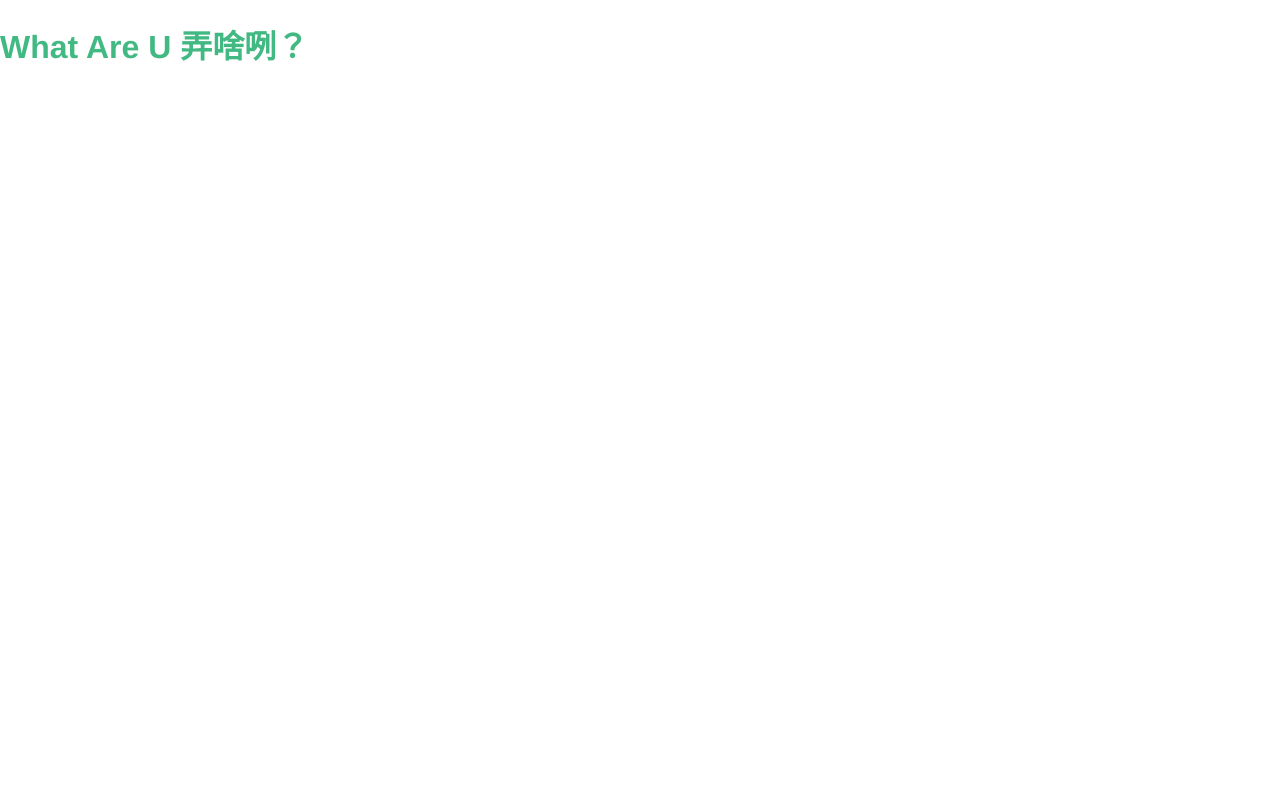
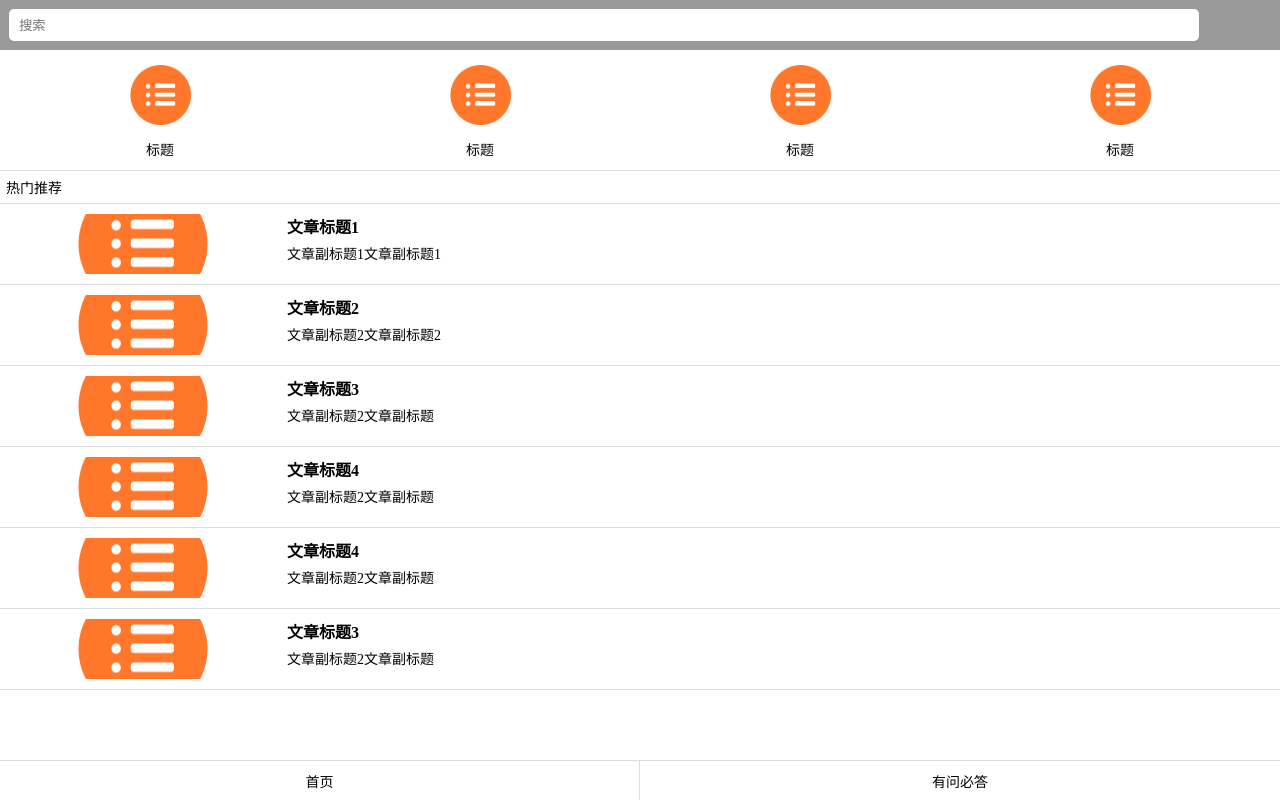
Before and after one commit to SBDavid/german-direct-mail, a Vue app: page / in a window 1280 px wide. Built offline with nearby package versions, Linux system fonts and the light colour scheme.

Commit message:
文章列表

```diff
--- a/index.html
+++ b/index.html
@@ -7,6 +7,5 @@
   </head>
   <body style="margin: 0">
     <div id="app"></div>
-    <!-- built files will be auto injected -->
   </body>
 </html>
--- a/src/assets/style/base.scss
+++ b/src/assets/style/base.scss
@@ -1,6 +1,8 @@
+@import './font';
 button, div {
   margin: 0;
   padding: 0;
   border: 0;
   font-family: "Microsoft YaHei";
+  font-size: $font-size-m;
 }
--- a/src/assets/style/color.scss
+++ b/src/assets/style/color.scss
@@ -1 +1,4 @@
 $common-gray: #999;
+
+// 灰色线条
+$line-gray: #ddd;
--- /dev/null
+++ b/src/assets/style/font.scss
@@ -0,0 +1,7 @@
+$font-size-s: 12px;
+
+$font-size-m: 14px;
+
+$font-size-l: 16px;
+
+$font-size-xl: 18px;
--- a/src/components/Hello.vue
+++ b/src/components/Hello.vue
@@ -1,12 +1,14 @@
 <template>
-  <div class="root-container">
-    <router-view keep-alive></router-view>
+  <div class="container">
+    <!--搜索栏-->
+    <searchInput class="search-input"></searchInput>
+    <router-view class="root-container" keep-alive></router-view>
     <bMenu class="menu" v-show=showMenu></bMenu>
   </div>
 </template>
 
 <script>
-
+import searchInput from './index/SearchInput';
 import bMenu from './menu/BottomMenu';
 
 export default {
@@ -21,6 +23,7 @@ export default {
   },
   components: {
     bMenu,
+    searchInput,
   },
 };
 </script>
@@ -28,8 +31,19 @@ export default {
 <!-- Add "scoped" attribute to limit CSS to this component only -->
 <style style rel="stylesheet/scss" lang="scss" scoped>
 
+  .container {
+    width: 100%;
+  }
+
   .root-container {
-    width: 100%;
+    margin-top: 50px;
+  }
+
+  .search-input {
+    position: fixed !important;
+    top: 0;
+    left: 0;
+    height: 50px !important;
   }
 
   .menu {
--- /dev/null
+++ b/src/components/index/ArticleListItem.vue
@@ -0,0 +1,65 @@
+<template xmlns:v-bind="http://www.w3.org/1999/xhtml" xmlns:v-on="http://www.w3.org/1999/xhtml">
+  <div class="container" v-on:click="articleSelected">
+    <div class="surface" v-bind:style=surfaceStyle></div>
+    <div style="display: inline-block;vertical-align: top;max-width: 240px;width: 60%">
+      <div class="title">{{article.title}}</div>
+      <div class="subTitle">{{article.subTitle}}</div>
+    </div>
+  </div>
+</template>
+
+<script>
+export default {
+  props: {
+    article: {
+      type: Object,
+    },
+  },
+  data() {
+    return {
+    };
+  },
+  computed: {
+    surfaceStyle() {
+      return `background-image: url(${this.article.surface})`;
+    },
+  },
+  methods: {
+    articleSelected() {
+      this.$emit('articleSelected', this.article);
+    },
+  },
+  components: {
+  },
+};
+</script>
+
+<style style rel="stylesheet/scss" lang="scss" scoped>
+
+  @import "../../assets/style/base";
+  @import "../../assets/style/color";
+  @import "../../assets/style/font";
+
+  .container {
+    height: 60px;
+    padding: 10px;
+    border-bottom: 1px solid $line-gray;
+  }
+
+  .surface {
+    background-repeat: no-repeat;
+    background-position: center;
+    height: 60px;
+    min-width: 60px;
+    width: 20%;
+    margin-right: 20px;
+    margin-left: 5px;
+    display: inline-block;
+  }
+
+  .title {
+    font-size: $font-size-l;
+    font-weight: bold;
+    margin-bottom: 5px;
+  }
+</style>
--- a/src/components/index/IndexView.vue
+++ b/src/components/index/IndexView.vue
@@ -1,9 +1,5 @@
 <template>
   <div >
-    <!--搜索栏-->
-    <searchInput></searchInput>
-    <!--搜索提示-->
-    <div v-if=false></div>
     <!-- content -->
     <div>
       <!--分类-->
@@ -11,14 +7,21 @@
         <catalog class="catalog" /><catalog class="catalog" /><catalog class="catalog" /><catalog class="catalog" />
       </div>
       <!--文章类表-->
+      <div class="article-container">
+        <div class="article-list-title">热门推荐</div>
+        <articleListItem v-for="(article, index) in gHotArticles" v-bind:article=article v-on:articleSelected=articleSelected></articleListItem>
+      </div>
     </div>
   </div>
 </template>
 
 <script>
 
+import { mapGetters } from 'vuex';
+
 import searchInput from './SearchInput';
 import catalog from './Catalog';
+import articleListItem from './ArticleListItem';
 
 export default {
   data() {
@@ -28,11 +31,26 @@ export default {
   components: {
     searchInput,
     catalog,
+    articleListItem,
+  },
+  computed: {
+    ...mapGetters({
+      gHotArticles: 'gHotArticles',
+    }),
+  },
+  methods: {
+    articleSelected(article) {
+      /* eslint-disable no-undef */
+      window.location.href = article.url;
+    },
   },
 };
 </script>
 
 <style style rel="stylesheet/scss" lang="scss" scoped>
+
+  @import "../../assets/style/base";
+  @import "../../assets/style/color";
 
   .catalog-container {
     height: 120px;
@@ -43,4 +61,10 @@ export default {
     width: 25% !important;
     display: inline-block;
   }
+
+  .article-list-title {
+    border-top: 1px solid $line-gray;
+    border-bottom: 1px solid $line-gray;
+    padding: 6px;
+  }
 </style>
--- a/src/plugins/routers.js
+++ b/src/plugins/routers.js
@@ -28,7 +28,8 @@ export const router = new Router({
         },
         {
           path: '*',
-          component: resolve => require(['../components/common/404.vue'], resolve),
+          component: resolve => require(['../components/index/IndexView.vue'], resolve),
+          meta: { showMenu : true },
         },
       ],
     },
--- a/src/plugins/vuex/modules/business.js
+++ b/src/plugins/vuex/modules/business.js
@@ -1,21 +1,49 @@
-/* eslint-disable */
 export default {
   state: {
-    menu: {
-      show: false,
-    },
+    articles: [
+      {
+        id: 0,
+        title: '文章标题1',
+        subTitle: '文章副标题1文章副标题1',
+        surface: '../../../../static/img/index/catalog.png',
+        url: 'https://zhuanlan.zhihu.com/p/24254969',
+      },
+      {
+        id: 1,
+        title: '文章标题2',
+        subTitle: '文章副标题2文章副标题2',
+        surface: '../../../../static/img/index/catalog.png',
+        url: 'https://zhuanlan.zhihu.com/p/24254969',
+      },
+      {
+        id: 2,
+        title: '文章标题3',
+        subTitle: '文章副标题2文章副标题',
+        surface: '../../../../static/img/index/catalog.png',
+        url: 'https://zhuanlan.zhihu.com/p/24254969',
+      },
+      {
+        id: 3,
+        title: '文章标题4',
+        subTitle: '文章副标题2文章副标题',
+        surface: '../../../../static/img/index/catalog.png',
+        url: 'https://zhuanlan.zhihu.com/p/24254969',
+      },
+    ],
+    // 热门文章
+    hotArticles: [0, 1, 2, 3, 3, 2],
   },
-  mutations: {
-    mShowMenu(state) {
-      state.menu.show = true;
-    },
-    mHideMenu(state) {
-      state.menu.show = false;
-    },
-  },
+
   getters: {
-    gShowMenu(state) {
-      return state.menu.show;
+    gHotArticles(state) {
+      const result = [];
+      for (let i = 0; i < state.hotArticles.length; i += 1) {
+        const targetIndex = state.articles.map(a => a.id).indexOf(state.hotArticles[i]);
+        if (targetIndex !== -1) {
+          result.push(state.articles[targetIndex]);
+        }
+      }
+      return result;
     },
   },
 };
--- a/src/plugins/vuex/store.js
+++ b/src/plugins/vuex/store.js
@@ -3,6 +3,7 @@ import Vuex from 'vuex';
 import middlewares from './middlewares';
 
 import bus from './modules/bus';
+import business from './modules/business';
 
 Vue.use(Vuex);
 
@@ -15,5 +16,6 @@ export default new Vuex.Store({
   // 模块组装
   modules: {
     bus,
+    business,
   },
 });
```
Also changed, not shown: src/assets/img/index/catalog.png (deleted).
